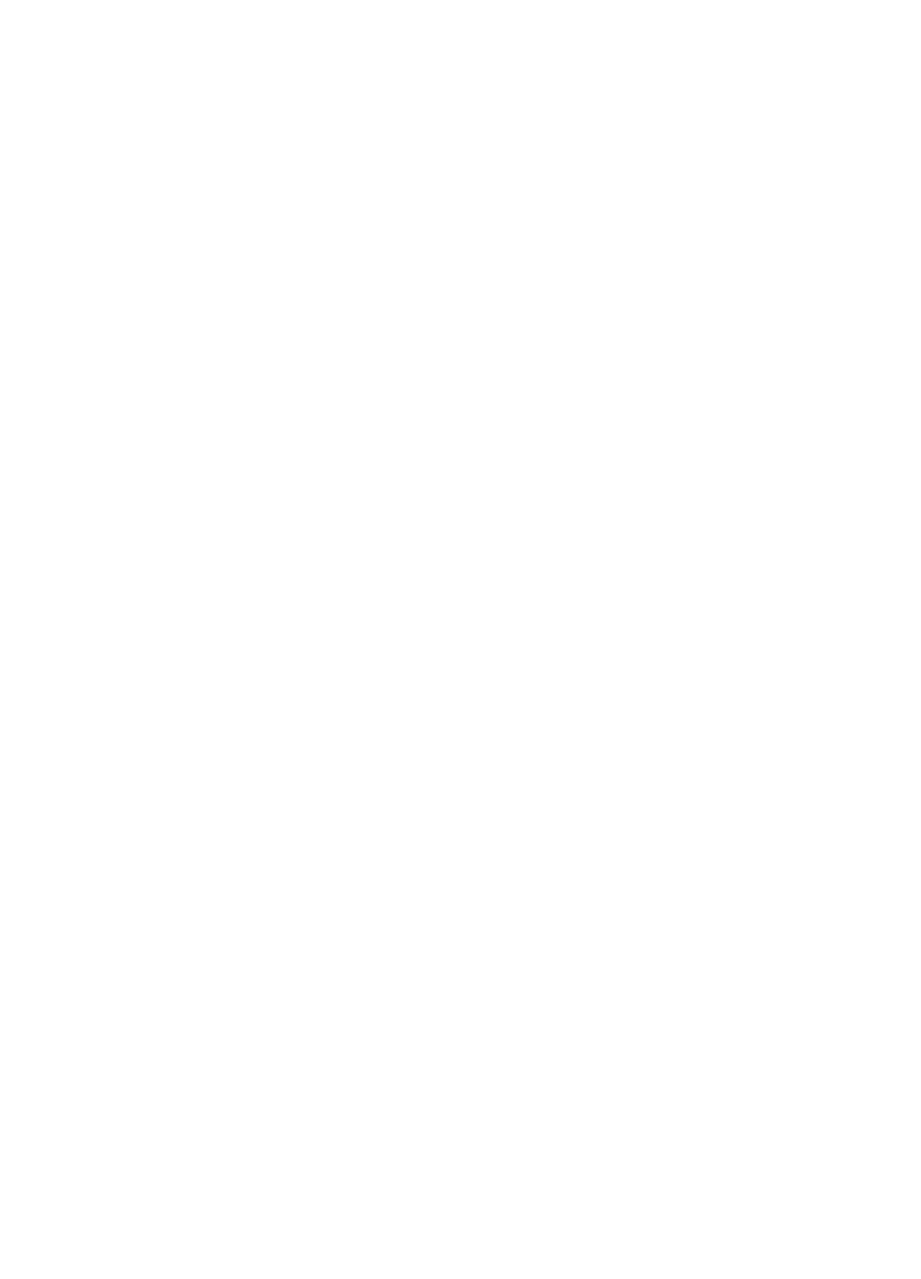
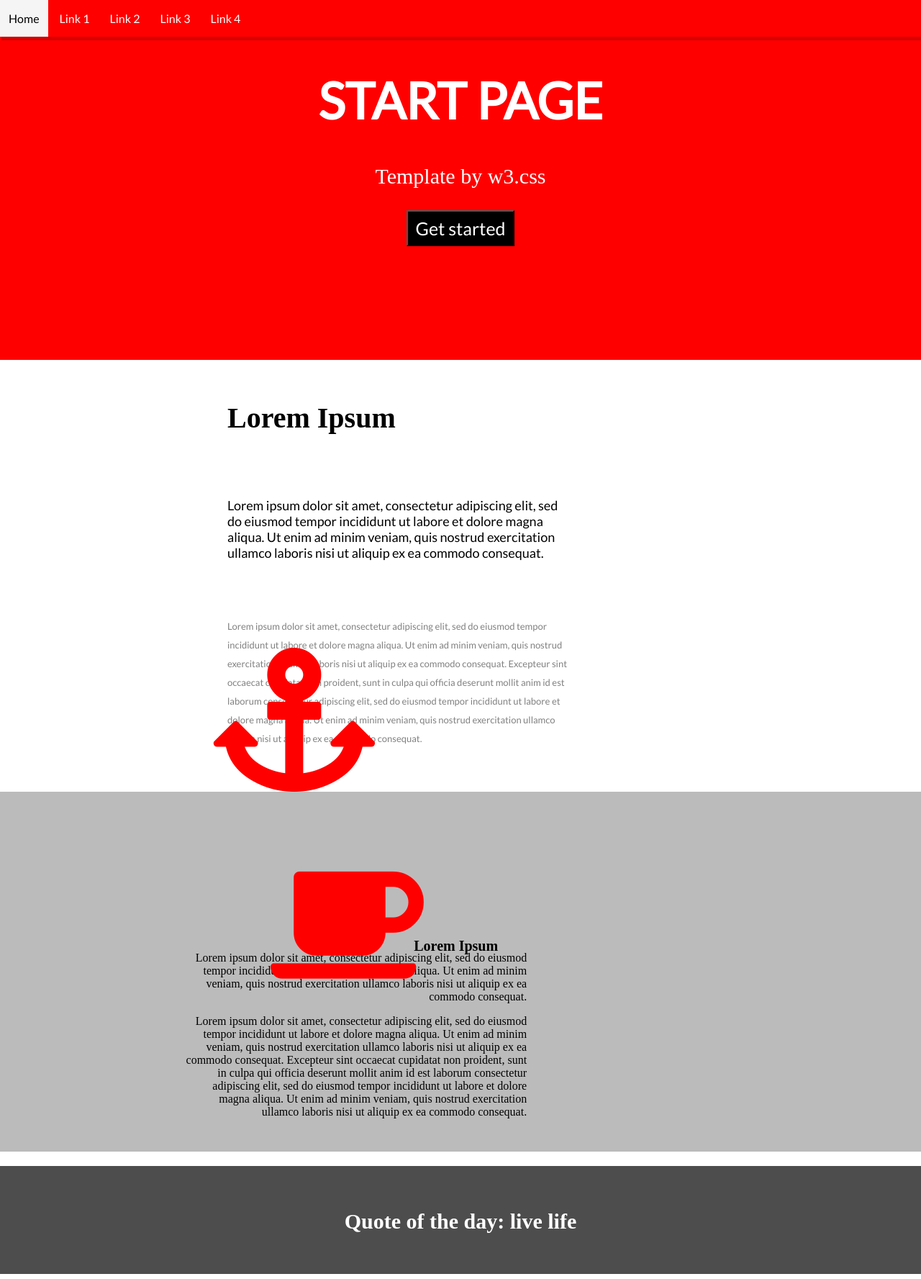
Before and after one commit to Hika993/ITCamp2021, a plain HTML site: page vezba 9/vezba91.html in a window 1280 px wide. Shown: the top 1777 px of the page at 72% size. Before the commit the page ends 800 px from the top, so only its background shows below. Drawn offline with Linux system fonts and the light colour scheme; a web font is replaced by a local one.

Commit message:
frist commit

```diff
--- /dev/null
+++ b/vezba 9/domaci11.css
@@ -0,0 +1,86 @@
+body {
+  background-color: rgb(46, 28, 28);
+}
+/* step1 */
+.glavni {
+  margin: 30px;
+  width: 700px;
+  height: 800px;
+  border: 1px solid white;
+  border-radius: 2px;
+  background-color: white;
+}
+
+.glavni1,
+.glavni2,
+.glavni3,
+.glavni4,
+.glavni5 {
+  width: 100%;
+  height: 150px;
+  display: inline-block;
+}
+.levi1,
+.levi2,
+.levi3,
+.levi4,
+.levi5 {
+  width: 200px;
+  height: 100px;
+  display: inline;
+}
+.desni1,
+.desni2,
+.desni3,
+.desni4,
+.desni5 {
+  display: inline;
+}
+
+.ikon,
+.ikon1,
+.icon3,
+.icon4,
+.icon5 {
+  font-size: 50px;
+  padding: 20px;
+  position: relative;
+  top: 10px;
+  left: 5px;
+  color: rgb(72, 72, 216);
+  float: left;
+}
+/* step2 */
+
+.crta {
+  width: 0px;
+  height: 95px;
+  border: 2px solid rgb(214, 212, 212);
+  position: absolute;
+  top: 117px;
+  left: 86px;
+}
+.crta1 {
+  width: 0px;
+  height: 95px;
+  border: 2px solid rgb(184, 181, 181);
+  position: absolute;
+  top: 260px;
+  left: 86px;
+}
+.crta3 {
+  width: 0px;
+  height: 90px;
+  border: 2px solid rgb(184, 181, 181);
+  position: absolute;
+  top: 415px;
+  left: 86px;
+}
+.crta4 {
+  width: 0px;
+  height: 90px;
+  border: 2px solid rgb(184, 181, 181);
+  position: absolute;
+  top: 565px;
+  left: 86px;
+}
--- a/vezba 9/vezba91.css
+++ b/vezba 9/vezba91.css
@@ -0,0 +1,199 @@
+body {
+  margin: auto;
+}
+/* meni */
+ul {
+  width: 100%;
+  box-shadow: 2px 5px 0 rgb(0 0 0 / 16%);
+  background-color: red;
+  margin: 0px;
+  padding: 0px;
+  position: fixed;
+  top: 0px;
+}
+
+li {
+  display: inline-block;
+  text-decoration: none;
+}
+
+li a {
+  font-family: "Lato", sans-serif;
+  text-decoration: none;
+  color: white;
+  text-align: center;
+  display: block;
+  padding: 16px 12px;
+}
+li a:hover:not(.home) {
+  background-color: whitesmoke;
+  color: black;
+}
+.home {
+  background-color: whitesmoke;
+  color: black;
+}
+/* zaglavlje 1 */
+.head {
+  width: 100%;
+  height: 500px;
+  background-color: red;
+}
+
+.zaglavlje {
+  padding: 50px;
+  height: 50%;
+  width: 50%;
+  margin: auto;
+}
+.naslov {
+  text-align: center;
+  font-family: "Lato", "Segoe UI", Tahoma, Geneva, Verdana, sans-serif;
+  color: white;
+  font-size: 70px;
+}
+.text1 {
+  color: white;
+  text-align: center;
+  font-size: 30px;
+}
+
+.dugme {
+  background-color: black;
+  color: white;
+  text-align: center;
+  font-size: 25px;
+  display: block;
+  padding: 5px 10px;
+  margin: auto;
+  width: 150px;
+  height: 50px;
+  font-family: "lato", "Times New Roman", Times, serif;
+}
+/* zagljavlje 2 */
+.meni2 {
+  width: 100%;
+  height: 600px;
+}
+.meni21 {
+  height: 100%;
+  width: 60%;
+  display: block;
+  margin: auto;
+}
+
+.levi {
+  height: 100%;
+  width: 62%;
+  display: inline-block;
+  margin-left: 60px;
+}
+.naslov2 {
+  color: black;
+  font-size: 40px;
+  font-family: "Lato" sans-serif;
+  padding: 30px 0px;
+}
+
+.text2 {
+  color: black;
+  font-size: 18px;
+  font-family: "lato", sans-serif;
+  padding: 30px 0px;
+}
+.text3 {
+  color: gray;
+  font-size: 13px;
+  font-family: "lato", sans-serif;
+  padding: 30px 0px;
+  line-height: 26px;
+}
+.desni {
+  height: 50%;
+  width: 30%;
+  display: inline-block;
+}
+.sidro {
+  font-size: 200px;
+  color: red;
+  position: relative;
+  left: 40px;
+  bottom: 200px;
+}
+/* meni3 */
+.meni3 {
+  width: 100%;
+  height: 500px;
+  background-color: rgb(187, 187, 187);
+}
+
+.meni31 {
+  height: 100%;
+  width: 60%;
+  display: block;
+  margin: auto;
+}
+
+.kafa {
+  font-size: 170px;
+  color: red;
+  position: relative;
+  left: 120px;
+  top: 100px;
+}
+.levo2 {
+  height: 50%;
+  width: 30%;
+  display: inline-block;
+}
+
+.desno2 {
+  text-align: right;
+  font-family: "Lato" "Times New Roman", Times, serif;
+  height: 100%;
+  width: 62%;
+  display: inline-block;
+}
+
+.naslov3 {
+  font-size: 20px;
+  position: relative;
+  top: 20px;
+  right: 40px;
+}
+
+.meni4 {
+  width: 100%;
+  height: 150px;
+  background-color: rgb(78, 77, 77);
+}
+
+.naslov5 {
+  font-size: 30px;
+  text-align: center;
+  padding: 60px 30px;
+  font-family: "Lato" "Times New Roman", Times, serif;
+  color: white;
+}
+
+.futer {
+  width: 100%;
+  height: 200px;
+  background-color: white;
+  margin: 0px;
+}
+
+.ikonica {
+  display: inline-block;
+
+  padding-top: 100px;
+  width: 50%;
+  text-align: center;
+  margin: auto;
+}
+
+.text9 {
+  color: black;
+  text-align: center;
+  padding-top: 50px;
+}
--- a/vezba 9/vezba91.html
+++ b/vezba 9/vezba91.html
@@ -1,11 +1,107 @@
 <!DOCTYPE html>
 <html lang="en">
   <head>
+    <link
+      rel="stylesheet"
+      href="https://pro.fontawesome.com/releases/v5.10.0/css/all.css"
+      integrity="sha384-AYmEC3Yw5cVb3ZcuHtOA93w35dYTsvhLPVnYs9eStHfGJvOvKxVfELGroGkvsg+p"
+      crossorigin="anonymous"
+    />
+    <link rel="preconnect" href="https://fonts.googleapis.com" />
+    <link rel="preconnect" href="https://fonts.gstatic.com" crossorigin />
+    <link
+      href="https://fonts.googleapis.com/css2?family=Inconsolata:wght@200;300;400;500&family=Lato:ital,wght@0,300;0,400;1,300&family=Zen+Kurenaido&display=swap"
+      rel="stylesheet"
+    />
     <link rel="stylesheet" href="vezba91.css" />
     <meta charset="UTF-8" />
     <meta http-equiv="X-UA-Compatible" content="IE=edge" />
     <meta name="viewport" content="width=device-width, initial-scale=1.0" />
     <title>Document</title>
   </head>
-  <body></body>
+  <body>
+    <!-- meni -->
+    <ul>
+      <li><a href="#" class="home"> Home</a></li>
+      <li><a href="#"> Link 1</a></li>
+      <li><a href="#"> Link 2</a></li>
+      <li><a href="#"> Link 3</a></li>
+      <li><a href="#"> Link 4</a></li>
+    </ul>
+    <!-- zaglavlje 1 -->
+    <div class="head">
+      <div class="zaglavlje">
+        <h1 class="naslov">START PAGE</h1>
+        <p class="text1">Template by w3.css</p>
+        <button class="dugme">Get started</button>
+      </div>
+    </div>
+    <!-- zaglavlje 2 -->
+    <div class="meni2">
+      <div class="meni21">
+        <div class="levi">
+          <h1 class="naslov2">Lorem Ipsum</h1>
+          <p class="text2">
+            Lorem ipsum dolor sit amet, consectetur adipiscing elit, sed do
+            eiusmod tempor incididunt ut labore et dolore magna aliqua. Ut enim
+            ad minim veniam, quis nostrud exercitation ullamco laboris nisi ut
+            aliquip ex ea commodo consequat.
+          </p>
+          <p class="text3">
+            Lorem ipsum dolor sit amet, consectetur adipiscing elit, sed do
+            eiusmod tempor incididunt ut labore et dolore magna aliqua. Ut enim
+            ad minim veniam, quis nostrud exercitation ullamco laboris nisi ut
+            aliquip ex ea commodo consequat. Excepteur sint occaecat cupidatat
+            non proident, sunt in culpa qui officia deserunt mollit anim id est
+            laborum consectetur adipiscing elit, sed do eiusmod tempor
+            incididunt ut labore et dolore magna aliqua. Ut enim ad minim
+            veniam, quis nostrud exercitation ullamco laboris nisi ut aliquip ex
+            ea commodo consequat.
+          </p>
+        </div>
+        <div class="desni"><i class="fas fa-anchor sidro"></i></div>
+      </div>
+    </div>
+
+    <!-- zaglavlje 3 -->
+    <div class="meni3">
+      <div class="meni31">
+        <div class="levi2"><i class="fas fa-coffee kafa"></i></div>
+        <div class="desno2">
+          <h1 class="naslov3">Lorem Ipsum</h1>
+          <p class="text4">
+            Lorem ipsum dolor sit amet, consectetur adipiscing elit, sed do
+            eiusmod tempor incididunt ut labore et dolore magna aliqua. Ut enim
+            ad minim veniam, quis nostrud exercitation ullamco laboris nisi ut
+            aliquip ex ea commodo consequat.
+          </p>
+          <p class="text5">
+            Lorem ipsum dolor sit amet, consectetur adipiscing elit, sed do
+            eiusmod tempor incididunt ut labore et dolore magna aliqua. Ut enim
+            ad minim veniam, quis nostrud exercitation ullamco laboris nisi ut
+            aliquip ex ea commodo consequat. Excepteur sint occaecat cupidatat
+            non proident, sunt in culpa qui officia deserunt mollit anim id est
+            laborum consectetur adipiscing elit, sed do eiusmod tempor
+            incididunt ut labore et dolore magna aliqua. Ut enim ad minim
+            veniam, quis nostrud exercitation ullamco laboris nisi ut aliquip ex
+            ea commodo consequat.
+          </p>
+        </div>
+      </div>
+    </div>
+    <div class="meni4">
+      <h1 class="naslov5">Quote of the day: live life</h1>
+    </div>
+
+    <div class="futer">
+      <i class="fab fa-facebook-square ikonica"></i>
+      <i class="fab fa-instagram ikonica"></i>
+      <i class="fab fa-snapchat ikonica"></i>
+      <i class="fab fa-pinterest-p ikonica"></i>
+      <i class="fab fa-twitter ikonica"></i>
+      <i class="fab fa-linkedin-in ikonica"></i>
+
+      <p class="text9">Powered by <a href="#"> w3.css</a></p>
+    </div>
+  </body>
 </html>
```
Also changed, not shown: vezba 9/domaci11.html (added, +82 -0 lines).
